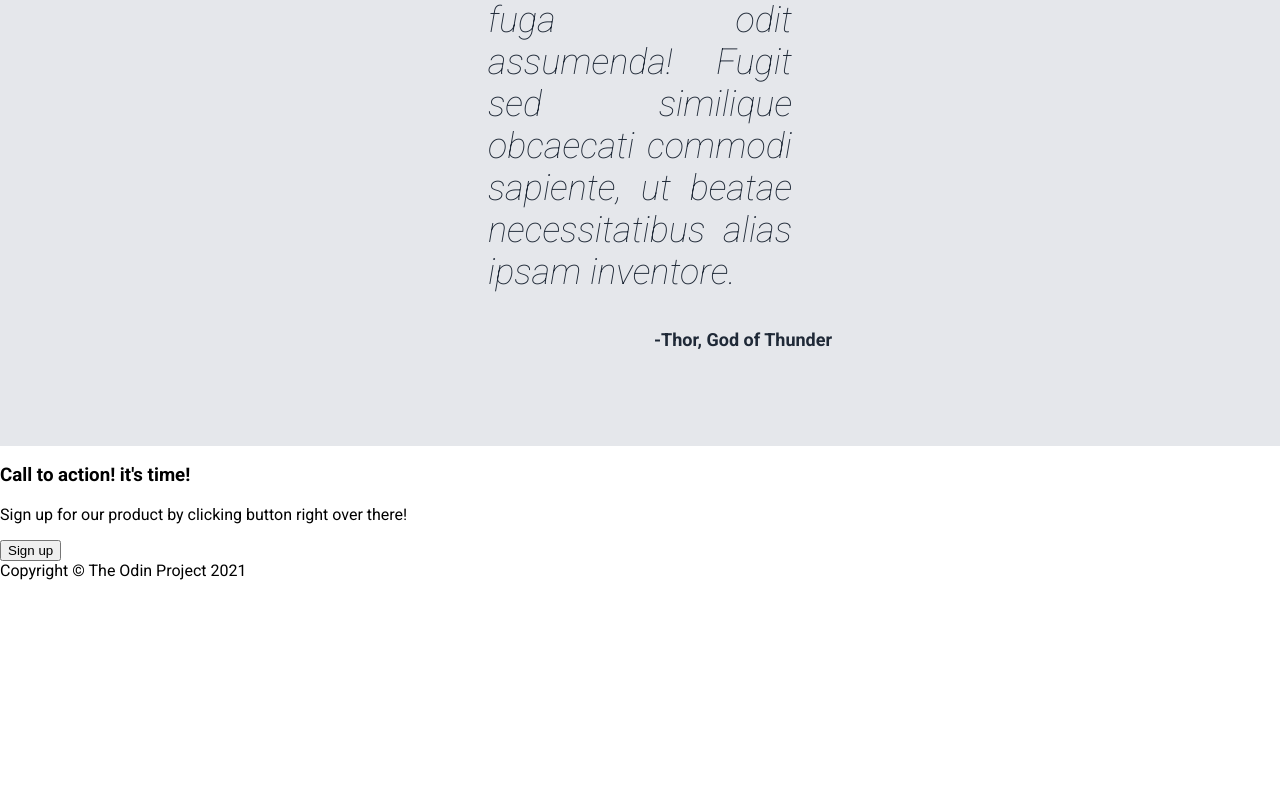
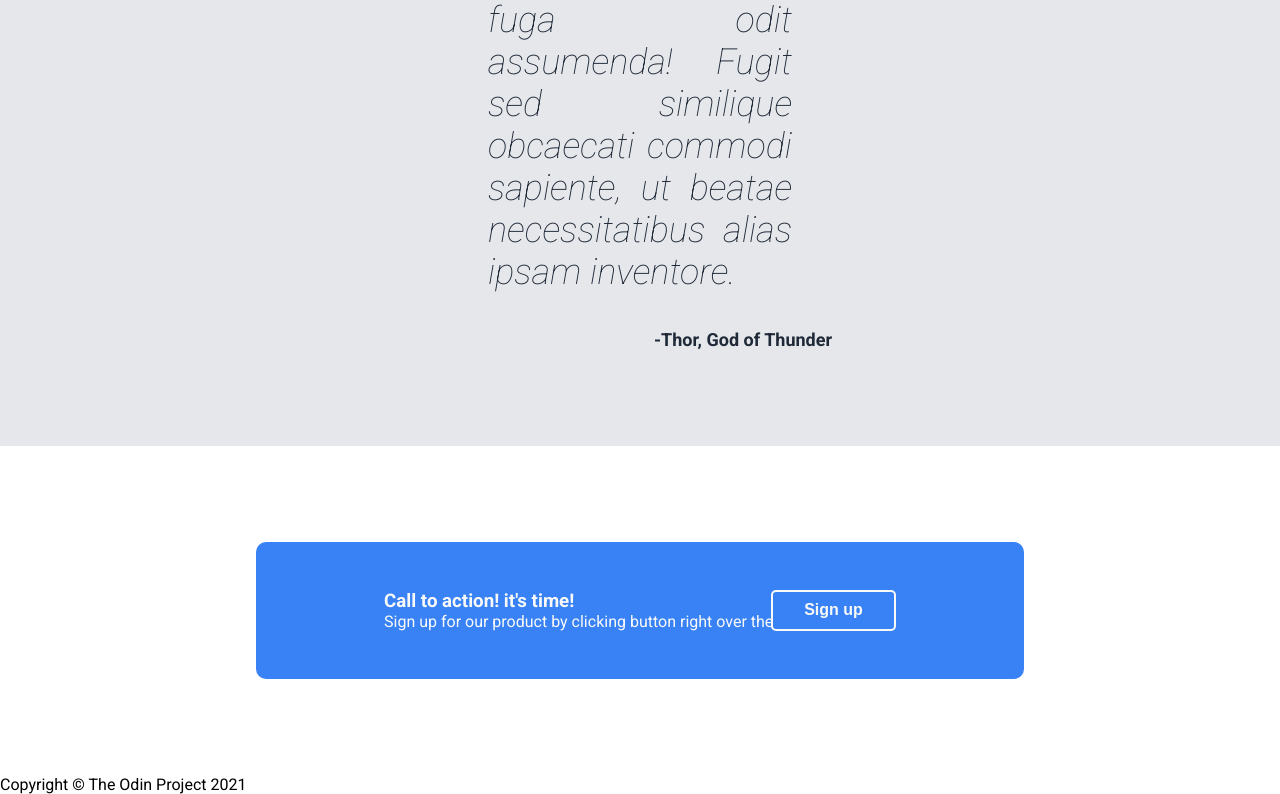
Before and after one commit to RSNF/odin-landing-page, a plain HTML site: page index.html in a window 1280 px wide. Shown: the part 1851-2645 px from the top of the page. Before the commit the page ends 2431 px from the top, so only its background shows below. Drawn offline with Linux system fonts and the light colour scheme.

Commit message:
feat: call to action section

```diff
--- a/index.html
+++ b/index.html
@@ -69,11 +69,13 @@
             -Thor, God of Thunder
         </div>
 
-            <div>
+        <div class="call-to-action">
+            <section>
                 <h3>Call to action! it's time!</h3>
                 <p>Sign up for our product by clicking button right over there!</p>
-                <button>Sign up</button>
-            </div>
+            </section>
+            <button>Sign up</button>
+        </div>
 
         <footer>
             Copyright © The Odin Project 2021
--- a/style.css
+++ b/style.css
@@ -115,3 +115,35 @@ figure figcaption {
     font-weight: 250;
     font-style: italic;
 }
+
+/* CALL TO ACTION */
+
+.call-to-action {
+    background-color: #3882F6;
+    margin: 96px 256px;
+    color: #F9FAF8;
+    border-radius: 10px;
+    padding: 48px 128px;
+    display: flex;
+}
+
+.call-to-action section {
+    flex: 1;
+}
+
+.call-to-action button {
+    width: 125px;
+    border: 2px solid #F9FAF8;
+    border-radius: 5px;
+    padding: 8px 0px;
+    background-color: #3882F6;
+    font-weight: bold;
+    color: #F9FAF8;
+    font-size: 16px;
+}
+
+.call-to-action h3,
+.call-to-action p {
+    margin: 0px;
+    text-wrap: nowrap;
+}
```
